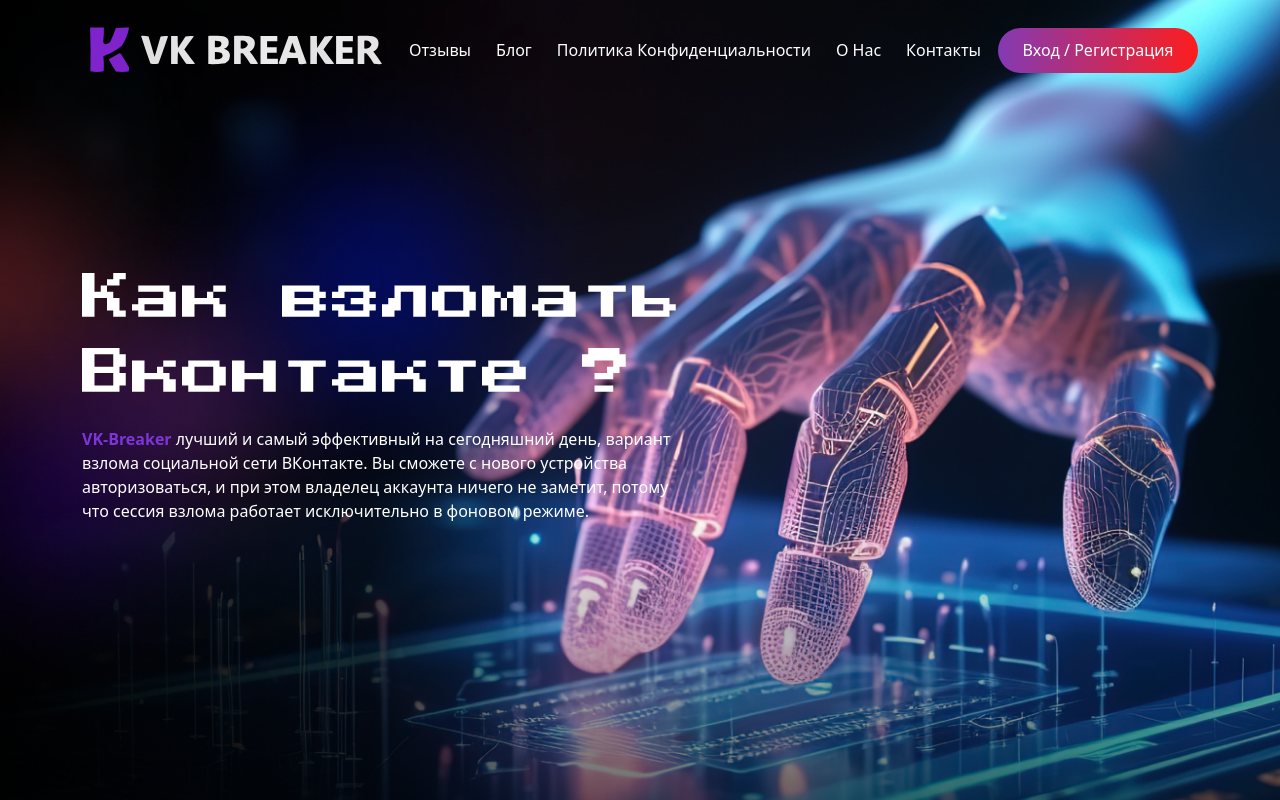
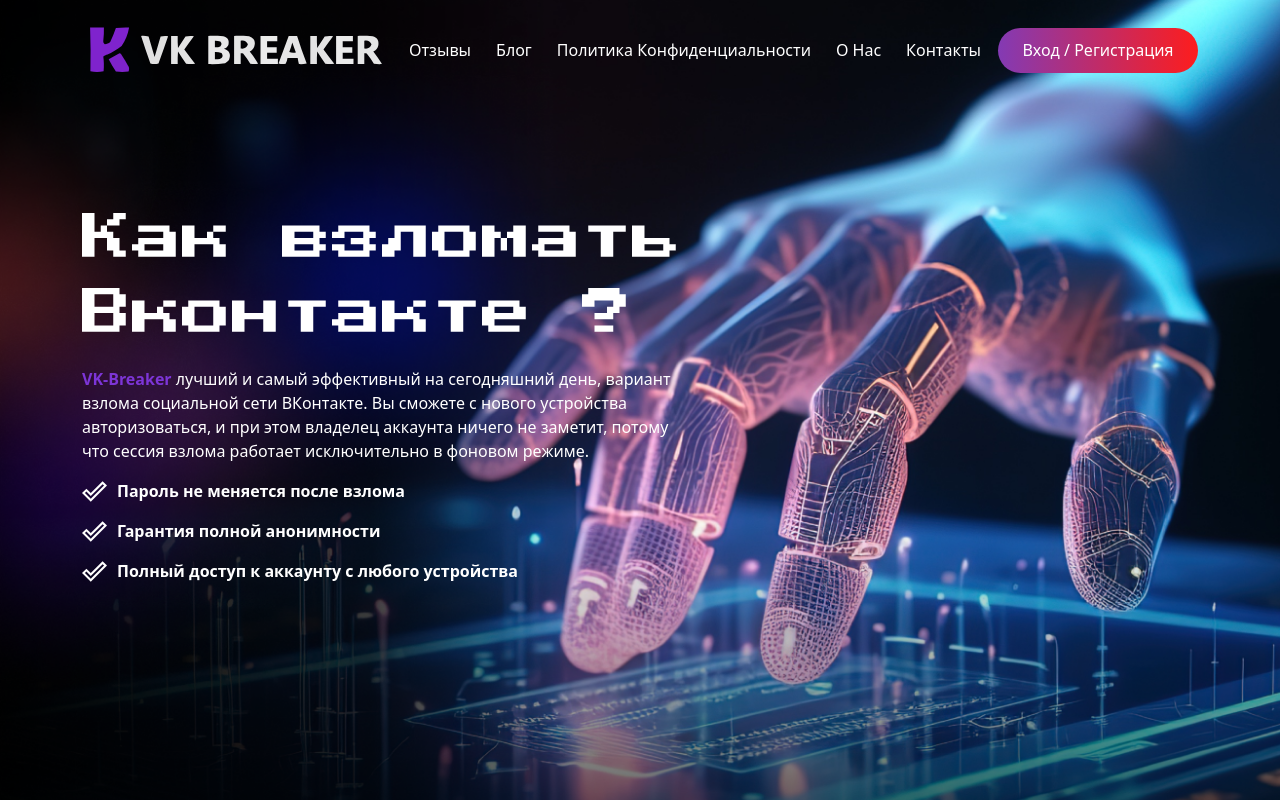
Before and after one commit to DayLayKuny/vk-breaker, a React (Create React App) app: page / in a window 1280 px wide. Shown: the top 800 px of the page. Built offline with nearby package versions, Linux system fonts and the light colour scheme.

Commit message:
updates eli

```diff
--- a/src/components/header-section/HeaderSection.jsx
+++ b/src/components/header-section/HeaderSection.jsx
@@ -1,6 +1,7 @@
 import React from "react";
 import "./header-section.css";
 import Achievements from "../achievements/Achievements";
+import { MdOutlineDoneOutline } from "react-icons/md"
 
 const HeaderSection = () => {
   return (
@@ -15,6 +16,11 @@
             владелец аккаунта ничего не заметит, потому что сессия взлома
             работает исключительно в фоновом режиме.
           </p>
+          <div className="done-div">
+            <div><MdOutlineDoneOutline className="donefa"/><p className="doneitems">Пароль не меняется после взлома</p></div>
+            <div><MdOutlineDoneOutline className="donefa"/><p className="doneitems">Гарантия полной анонимности</p></div>
+            <div><MdOutlineDoneOutline className="donefa"/><p className="doneitems">Полный доступ к аккаунту с любого устройства</p></div>
+          </div>
         </div>
       </div>
     </div>
--- a/src/components/header-section/header-section.css
+++ b/src/components/header-section/header-section.css
@@ -27,3 +27,14 @@
     font-size: 35px;
   }
 }
+.done-div div {
+  display: flex;
+}
+.done-div div p {
+  margin-left: 10px;
+  font-weight: bold;
+}
+.donefa {
+  height: 25px;
+  width: 25px;
+}
```
